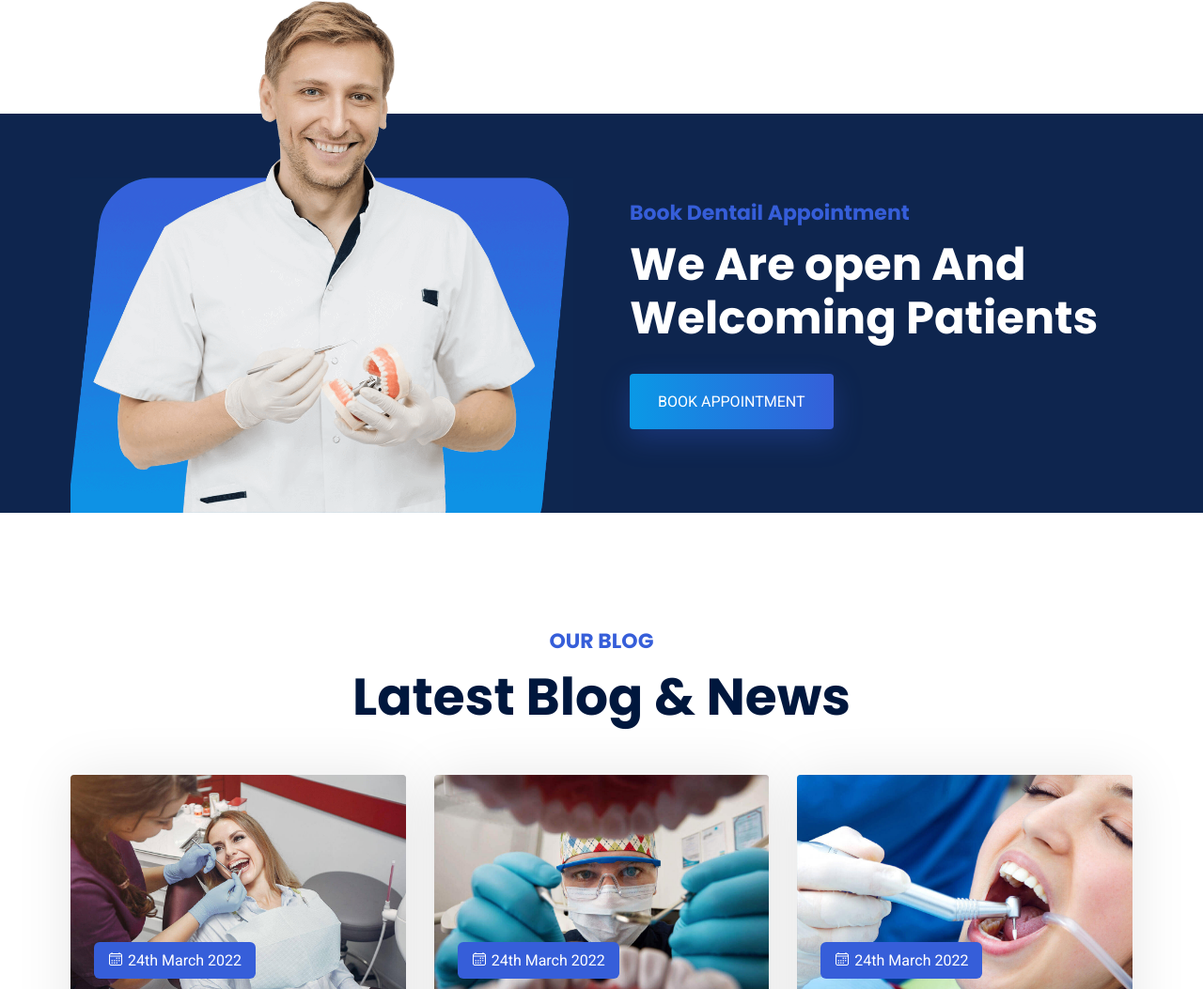
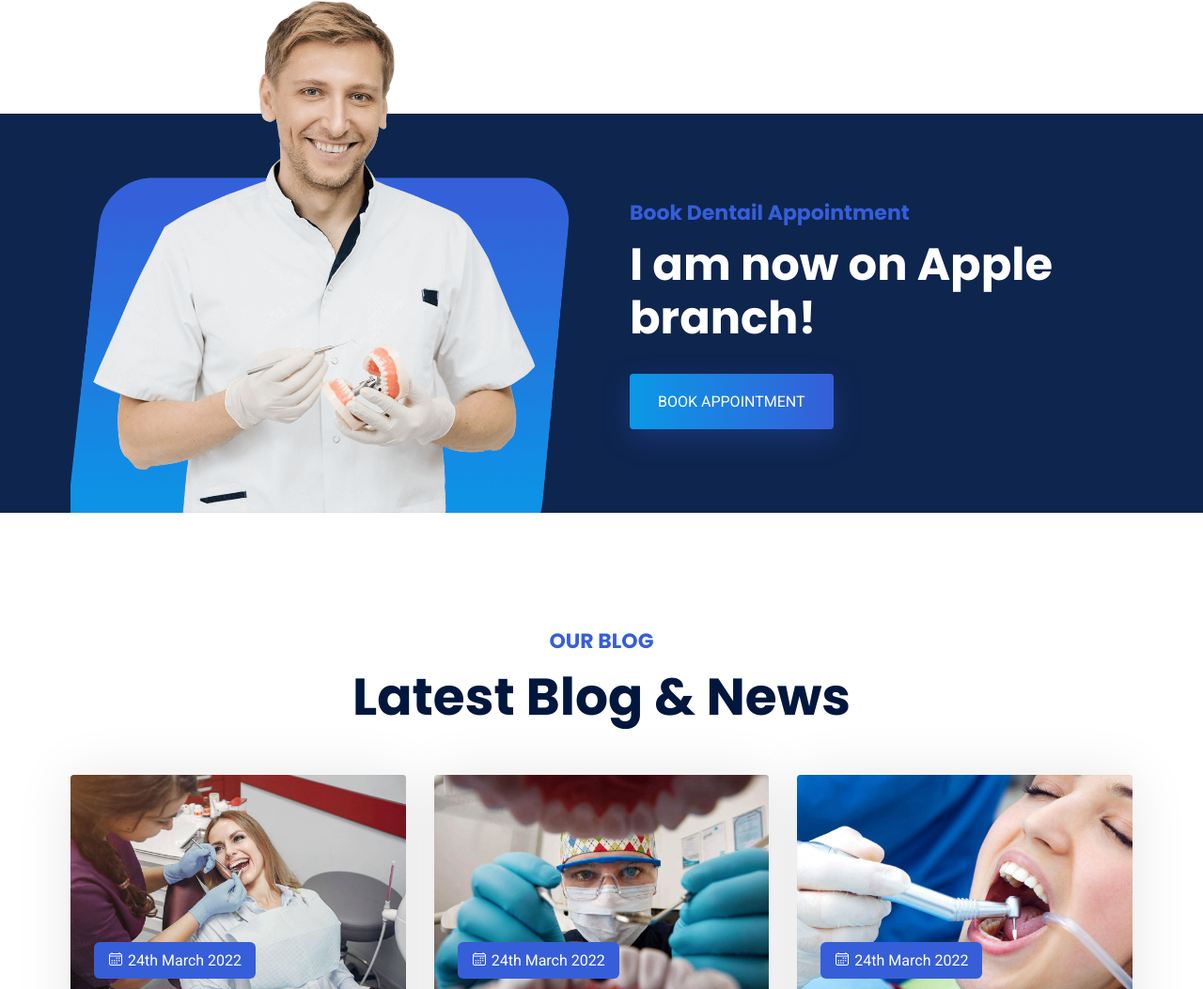
Before and after one commit to codeboylal/GIT-GITHUB, a plain HTML site: page index.html in a window 1280 px wide. Shown: the part 3282-4335 px from the top of the page at 94% size. Drawn offline with nearby package versions, Linux system fonts and the light colour scheme.

Commit message:
changed on Apple branch

```diff
--- a/index.html
+++ b/index.html
@@ -553,7 +553,7 @@
 
             <p class="section-subtitle">Book Dentail Appointment</p>
 
-            <h2 class="h2 section-title">We Are open And Welcoming Patients</h2>
+            <h2 class="h2 section-title">I am now on Apple branch!</h2>
 
             <a href="#" class="btn">Book appointment</a>
 
```
